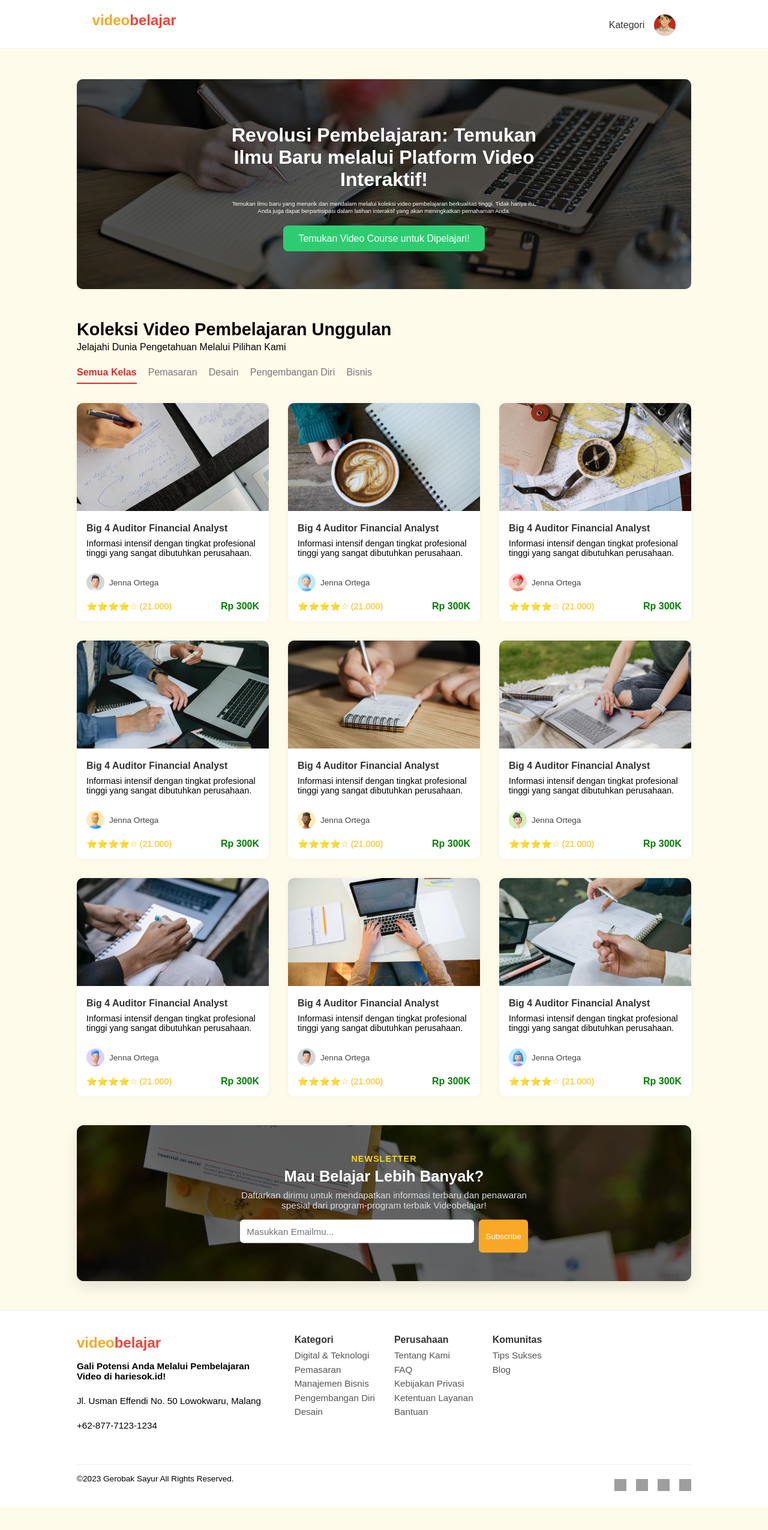
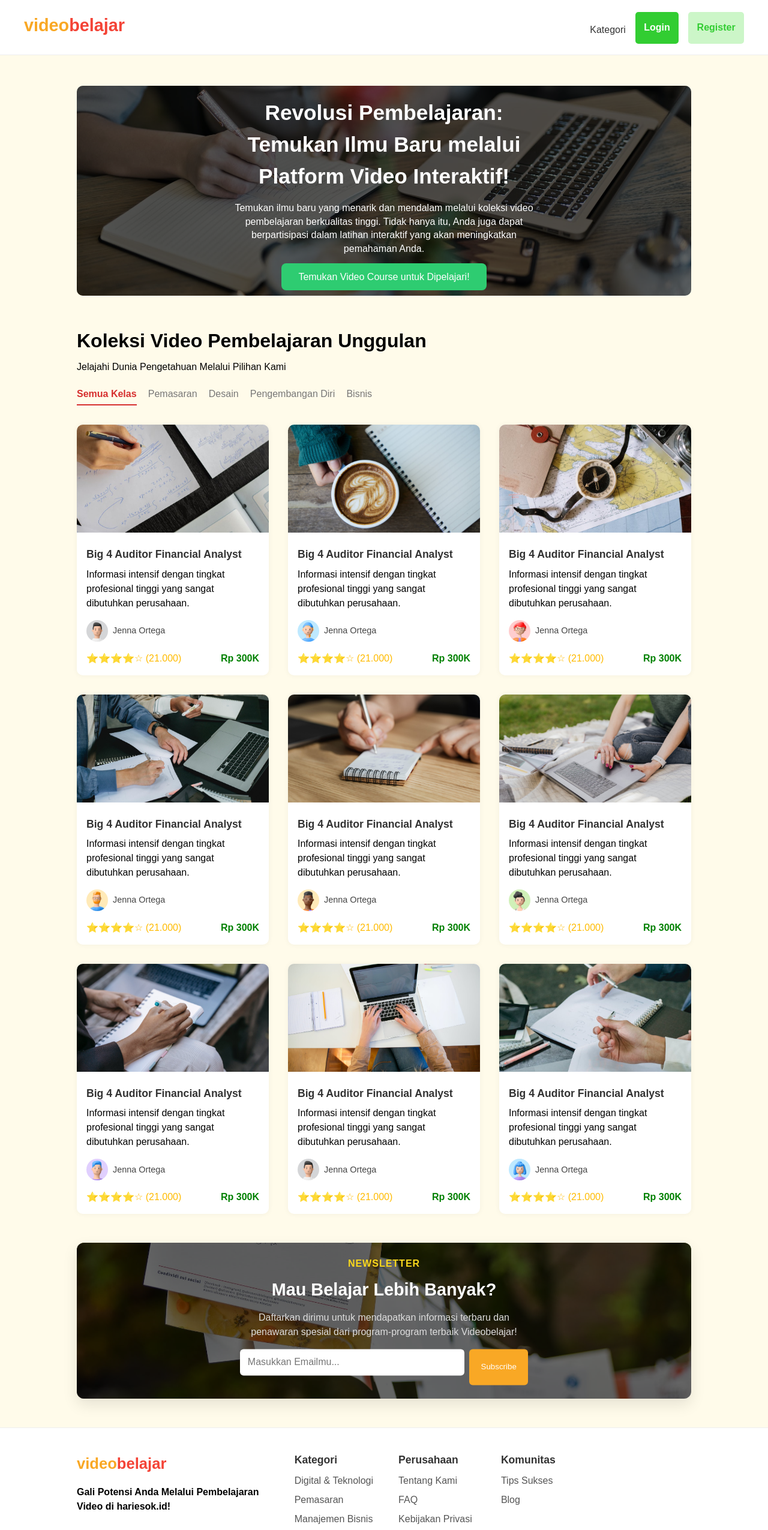
Before and after one commit to deris7/ReactJs-Video-Belajar-online-learning-platform-project, a React (Vite) app: page / in a window 1280 px wide. Shown: the top 2551 px of the page at 60% size. Before the commit the page ends 2513 px from the top, so only its background shows below. Built offline with nearby package versions, Linux system fonts and the light colour scheme; grey boxes are pictures that could not be loaded.

Commit message:
using usestate usercontext and CRUD for login and register user account

```diff
--- a/src/App.jsx
+++ b/src/App.jsx
@@ -1,14 +1,17 @@
-import { Routes, Route } from "react-router-dom";
+import { BrowserRouter as Router, Routes, Route } from "react-router-dom";
+import { UserProvider } from "./Context/UserContext";
 import Beranda from "./pages/home";
 import Login from "./pages/login";
 import Register from "./pages/register";
 
 export default function App() {
   return (
-    <Routes>
-      <Route path="/" element={<Beranda />} />
-      <Route path="/login" element={<Login />} />
-      <Route path="/register" element={<Register />} />
-    </Routes>
+    <UserProvider>
+      <Routes>
+        <Route path="/" element={<Beranda />} />
+        <Route path="/login" element={<Login />} />
+        <Route path="/register" element={<Register />} />
+      </Routes>
+    </UserProvider>
   );
 }
--- /dev/null
+++ b/src/Context/UserContext.jsx
@@ -0,0 +1,86 @@
+import { createContext, useState, useContext, useEffect } from "react";
+
+const UserContext = createContext();
+
+export function UserProvider({ children }) {
+  const [users, setUsers] = useState([]);
+  const [currentUser, setCurrentUser] = useState(null);
+
+  // Ambil data dari localStorage saat pertama kali load
+  useEffect(() => {
+    const savedUsers = localStorage.getItem("users");
+    const savedCurrentUser = localStorage.getItem("currentUser");
+    if (savedUsers) setUsers(JSON.parse(savedUsers));
+    if (savedCurrentUser) setCurrentUser(JSON.parse(savedCurrentUser));
+  }, []);
+
+  // Simpan ke localStorage setiap kali users berubah
+  useEffect(() => {
+    localStorage.setItem("users", JSON.stringify(users));
+  }, [users]);
+
+  // Simpan ke localStorage setiap kali currentUser berubah
+  useEffect(() => {
+    if (currentUser) {
+      localStorage.setItem("currentUser", JSON.stringify(currentUser));
+    } else {
+      localStorage.removeItem("currentUser");
+    }
+  }, [currentUser]);
+
+  // CRUD
+  const register = (userData) => {
+    const exists = users.find((u) => u.email === userData.email);
+    if (exists) {
+      return { success: false, message: "Email sudah terdaftar!" };
+    }
+    setUsers([...users, userData]);
+    return { success: true, message: "Registrasi berhasil!" };
+  };
+
+  const login = (email, password) => {
+    const user = users.find(
+      (u) => u.email === email && u.password === password
+    );
+    if (user) {
+      setCurrentUser(user);
+      return { success: true, message: "Login berhasil!" };
+    }
+    return { success: false, message: "Email atau password salah!" };
+  };
+
+  const updateUser = (email, newData) => {
+    const updated = users.map((u) =>
+      u.email === email ? { ...u, ...newData } : u
+    );
+    setUsers(updated);
+    if (currentUser?.email === email) {
+      setCurrentUser({ ...currentUser, ...newData });
+    }
+  };
+
+  const deleteUser = (email) => {
+    setUsers(users.filter((u) => u.email !== email));
+    if (currentUser?.email === email) {
+      setCurrentUser(null);
+    }
+  };
+
+  return (
+    <UserContext.Provider
+      value={{
+        users,
+        currentUser,
+        register,
+        login,
+        updateUser,
+        deleteUser,
+        setCurrentUser,
+      }}
+    >
+      {children}
+    </UserContext.Provider>
+  );
+}
+
+export const useUser = () => useContext(UserContext);
--- /dev/null
+++ b/src/assets/style/navbar.css
@@ -0,0 +1,79 @@
+/* Navbar */
+.navbar {
+  background: #fff;
+  border-bottom: 1px solid #eaeaea;
+  padding: 10px 20px;
+}
+
+.navbar-container {
+  max-width: 1200px;
+  margin: 0 auto;
+  display: flex;
+  justify-content: space-between;
+  align-items: center;
+}
+
+.nav-right {
+  display: flex;
+  align-items: center;
+  gap: 20px;
+}
+
+.nav-link {
+  text-decoration: none;
+  color: #333;
+  font-size: 14px;
+}
+
+.nav-link:hover {
+  text-decoration: underline;
+}
+
+/* Profile dropdown */
+.dropdown-wrapper {
+  position: relative;
+}
+
+.profile-img {
+  width: 36px;
+  height: 36px;
+  border-radius: 50%;
+  cursor: pointer;
+  border: 1px solid #ddd;
+}
+
+.dropdown-menu {
+  position: absolute;
+  right: 0;
+  top: 45px;
+  width: 180px;
+  background: #fff;
+  border: 1px solid #eaeaea;
+  border-radius: 6px;
+  box-shadow: 0px 2px 8px rgba(0, 0, 0, 0.1);
+  overflow: hidden;
+  z-index: 1000;
+}
+
+.dropdown-item {
+  display: block;
+  padding: 10px 15px;
+  font-size: 14px;
+  color: #333;
+  text-align: left;
+  text-decoration: none;
+  background: #fff;
+  transition: background 0.2s;
+  border-bottom: 1px solid #f1f1f1;
+}
+
+.dropdown-item:hover {
+  background: #f9f9f9;
+}
+
+.dropdown-item.logout {
+  color: #f44336;
+  font-weight: 500;
+  border-bottom: none;
+  cursor: pointer;
+}
--- a/src/assets/style/stylesheet.css
+++ b/src/assets/style/stylesheet.css
@@ -10,6 +10,8 @@ body {
   display: flex;
   flex-direction: column;
   min-height: 100dvh;
+  font-size: 16px; /* base font lebih nyaman */
+  line-height: 1.5;
 }
 
 /* Header */
@@ -20,7 +22,7 @@ header {
 }
 
 .logo {
-  font-size: 1.5rem;
+  font-size: 1.8rem;
   font-weight: bold;
   color: #f9a825;
   margin-bottom: 1rem;
@@ -46,13 +48,13 @@ main {
 }
 
 .login-box h2 {
-  margin-bottom: 0.3rem;
+  margin-bottom: 0.5rem;
 }
 
 .login-box p {
-  font-size: 0.9rem;
+  font-size: 1rem;
   color: #555;
-  margin-bottom: 0.5rem;
+  margin-bottom: 0.8rem;
 }
 
 form {
@@ -61,30 +63,26 @@ form {
 
 label {
   display: block;
-  margin-bottom: 0.3rem;
+  margin-bottom: 0.4rem;
   font-weight: bold;
-  font-size: 0.9rem;
+  font-size: 1rem;
 }
 
 .required {
   color: red;
 }
+
 input[type="tel"],
-#countryCode {
-  width: flex;
-  padding: 0.7rem;
-  margin-bottom: 1rem;
-  border: 1px solid #ccc;
-  border-radius: 5px;
-}
+#countryCode,
 input[type="email"],
 input[type="text"],
 input[type="password"] {
   width: 100%;
-  padding: 0.7rem;
+  padding: 0.9rem;
   margin-bottom: 1rem;
   border: 1px solid #ccc;
   border-radius: 5px;
+  font-size: 1rem;
 }
 
 .password-wrapper {
@@ -104,7 +102,7 @@ input[type="password"] {
 }
 
 .forgot-password a {
-  font-size: 0.85rem;
+  font-size: 0.9rem;
   color: #666;
   text-decoration: none;
 }
@@ -115,13 +113,13 @@ input[type="password"] {
 
 .btn {
   width: 100%;
-  padding: 0.8rem;
+  padding: 0.9rem;
   border: none;
   border-radius: 5px;
   font-weight: bold;
-  margin-bottom: 0.3rem;
+  margin-bottom: 0.5rem;
   cursor: pointer;
-  font-size: 0.95rem;
+  font-size: 1rem;
 }
 
 .btn.green {
@@ -133,6 +131,7 @@ input[type="password"] {
   background-color: #ccf6c8;
   color: #32cd32;
 }
+
 a.btn {
   text-decoration: none;
   color: white;
@@ -144,8 +143,8 @@ a.btn.light-green {
 
 .divider {
   text-align: center;
-  margin: 0.5rem 0;
-  font-size: 0.9rem;
+  margin: 0.8rem 0;
+  font-size: 1rem;
   color: #aaa;
 }
 
@@ -166,8 +165,8 @@ a.btn.light-green {
 /* Beranda Page */
 
 h1 {
-  font-size: 1.8rem;
-  margin-bottom: 0.25rem;
+  font-size: 2rem;
+  margin-bottom: 0.5rem;
 }
 
 p {
@@ -228,13 +227,13 @@ p {
 }
 
 .card-body h3 {
-  font-size: 1rem;
+  font-size: 1.1rem;
   margin-bottom: 0.5rem;
   color: #333;
 }
 
 .card-body p {
-  font-size: 0.9rem;
+  font-size: 1rem;
   color: #666;
   margin-bottom: 1rem;
   min-height: 42px;
@@ -248,13 +247,13 @@ p {
 }
 
 .instructor img {
-  width: 30px;
-  height: 30px;
+  width: 36px;
+  height: 36px;
   border-radius: 50%;
 }
 
 .instructor span {
-  font-size: 0.85rem;
+  font-size: 0.9rem;
   color: #444;
 }
 
@@ -265,13 +264,13 @@ p {
 }
 
 .rating {
-  font-size: 0.9rem;
+  font-size: 1rem;
   color: #ffbb00;
 }
 
 .rating span {
   color: #555;
-  font-size: 0.8rem;
+  font-size: 0.9rem;
   margin-left: 0.3rem;
 }
 
@@ -283,11 +282,11 @@ p {
 .container {
   max-width: 80%;
   margin: 0 auto;
-  /* padding: 2rem 2rem; Atur jarak dari tepi kiri dan kanan */
 }
 .container p {
   color: black;
 }
+
 /* ==== NAVBAR ==== */
 .navbar {
   background-color: #fff;
@@ -314,8 +313,8 @@ p {
 }
 
 .nav-right img {
-  width: 36px;
-  height: 36px;
+  width: 40px;
+  height: 40px;
   border-radius: 50%;
   object-fit: cover;
 }
@@ -326,14 +325,8 @@ p {
   width: 80%;
   height: 350px;
   overflow: hidden;
-}
-.greetings {
-  /* max-width: 1200px; */
-  margin: 0 auto;
+  margin: 4% auto;
   border-radius: 10px;
-  /* padding-top: 20px; */
-  margin-top: 4%;
-  margin-bottom: 4%;
   display: flex;
 }
 
@@ -356,30 +349,27 @@ p {
   top: 50%;
   left: 50%;
   transform: translate(-50%, -50%);
-  /* z-index: 2; */
   text-align: center;
   color: #fff;
-  /* max-width: 100px; */
-  /* padding: 0 1rem; */
 }
 
 .greetings h1 {
-  font-size: 2rem;
+  font-size: 2.2rem;
   font-weight: bold;
   margin-bottom: 1rem;
 }
 
 .greetings p {
-  font-size: 0.6rem;
-  line-height: 1.2;
-  margin-bottom: 2rem;
+  font-size: 1rem;
+  line-height: 1.4;
+  margin-bottom: 1.5rem;
 }
 
 .greetings .btn {
   background-color: #2ecc71;
   color: #fff;
   border: none;
-  padding: 0.8rem 1.6rem;
+  padding: 0.9rem 1.8rem;
   border-radius: 8px;
   font-size: 1rem;
   font-weight: 500;
@@ -396,7 +386,6 @@ p {
 .newsletter {
   position: relative;
   width: 80%;
-  /* max-width: 1000px; */
   height: 260px;
   margin: 3rem auto;
   border-radius: 12px;
@@ -430,21 +419,21 @@ p {
 }
 
 .newsletter h4 {
-  font-size: 0.9rem;
+  font-size: 1rem;
   font-weight: 600;
   letter-spacing: 1px;
-  margin-bottom: 0.4rem;
+  margin-bottom: 0.6rem;
   color: #f9d71c;
 }
 
 .newsletter h2 {
-  font-size: 1.6rem;
+  font-size: 1.8rem;
   font-weight: bold;
-  margin-bottom: 0.5rem;
+  margin-bottom: 0.8rem;
 }
 
 .newsletter p {
-  font-size: 0.95rem;
+  font-size: 1rem;
   margin-bottom: 1rem;
   color: #ddd;
 }
@@ -459,17 +448,17 @@ p {
 
 .newsletter-form input[type="email"] {
   flex: 1;
-  padding: 0.7rem;
+  padding: 0.8rem;
   border-radius: 6px;
   border: none;
-  font-size: 0.95rem;
+  font-size: 1rem;
 }
 
 .newsletter-form button {
   background-color: #f9a825;
   color: #fff;
   border: none;
-  padding: 0.7rem;
+  padding: 0.8rem 1.2rem;
   font-weight: 500;
   border-radius: 6px;
   cursor: pointer;
@@ -486,7 +475,7 @@ p {
   border-top: 1px solid #eee;
   padding: 2.5rem 0 1rem;
   margin-top: 3rem;
-  font-size: 0.95rem;
+  font-size: 1rem;
   color: #333;
 }
 
@@ -504,7 +493,7 @@ p {
 }
 
 .footer-brand .logo {
-  font-size: 1.5rem;
+  font-size: 1.6rem;
   font-weight: bold;
   color: #f9a825;
   margin-bottom: 1rem;
@@ -519,8 +508,8 @@ p {
 }
 
 .footer-links h4 {
-  font-size: 1rem;
-  margin-bottom: 0.5rem;
+  font-size: 1.1rem;
+  margin-bottom: 0.6rem;
 }
 
 .footer-links ul {
@@ -530,7 +519,7 @@ p {
 }
 
 .footer-links li {
-  margin-bottom: 0.4rem;
+  margin-bottom: 0.5rem;
   color: #555;
   cursor: pointer;
 }
@@ -546,7 +535,7 @@ p {
   justify-content: space-between;
   align-items: center;
   flex-wrap: wrap;
-  font-size: 0.85rem;
+  font-size: 0.9rem;
   color: #777;
 }
 
@@ -556,8 +545,8 @@ p {
 }
 
 .social-icons img {
-  width: 20px;
-  height: 20px;
+  width: 22px;
+  height: 22px;
   filter: grayscale(100%);
   transition: filter 0.3s ease;
 }
@@ -567,33 +556,26 @@ p {
 }
 
 /* Responsive */
-
 @media (max-width: 600px) {
   .card-grid {
     grid-template-columns: 1fr;
   }
+
   .tabs button {
-    background: none;
-    border: none;
-    font-weight: 400;
-    font-size: 0.8rem;
-    color: #777;
-    cursor: pointer;
-    padding-bottom: 0.5rem;
-    border-bottom: 2px solid transparent;
-    transition: all 0.2s ease;
+    font-size: 0.9rem;
   }
+
   .greetings h1 {
-    font-size: 1rem;
-    font-weight: bold;
+    font-size: 1.4rem;
     margin-bottom: 0.8rem;
   }
 
   .greetings p {
-    font-size: 0.8rem;
-    line-height: 1;
+    font-size: 0.9rem;
+    line-height: 1.3;
     margin-bottom: 1rem;
   }
+
   .newsletter-form {
     flex-direction: column;
   }
@@ -602,6 +584,7 @@ p {
   .newsletter-form button {
     width: 100%;
   }
+
   .footer-top {
     flex-direction: column;
   }
--- a/src/components/letter.jsx
+++ b/src/components/letter.jsx
@@ -10,7 +10,7 @@ export default function letter() {
           Daftarkan dirimu untuk mendapatkan informasi terbaru dan penawaran
           spesial dari program-program terbaik Videobelajar!
         </p>
-        <form className="newsletter-form">
+        <form className="newsletter-form" type="email">
           <input type="email" placeholder="Masukkan Emailmu..." required />
           <button type="submit">Subscribe</button>
         </form>
--- a/src/components/navbar.jsx
+++ b/src/components/navbar.jsx
@@ -1,13 +1,80 @@
+import { Link, useNavigate } from "react-router-dom";
+import { useUser } from "../Context/UserContext";
+import { useState, useRef, useEffect } from "react";
+import Logo from "./logo";
+// import "../assets/style/navbar.css";
+
 export default function Navbar() {
+  const { currentUser, setCurrentUser } = useUser();
+  const navigate = useNavigate();
+
+  const [isDropdownOpen, setIsDropdownOpen] = useState(false);
+  const dropdownRef = useRef(null);
+
+  const handleLogout = () => {
+    setCurrentUser(null);
+    navigate("/login");
+  };
+
+  useEffect(() => {
+    const handleClickOutside = (event) => {
+      if (dropdownRef.current && !dropdownRef.current.contains(event.target)) {
+        setIsDropdownOpen(false);
+      }
+    };
+    document.addEventListener("mousedown", handleClickOutside);
+    return () => {
+      document.removeEventListener("mousedown", handleClickOutside);
+    };
+  }, []);
+
   return (
     <header className="navbar">
-      <div className="container">
-        <div className="logo">
-          video<span style={{ color: "#f44336" }}>belajar</span>
-        </div>
+      <div className="navbar-container">
+        <Logo />
         <div className="nav-right">
-          <a href="#">Kategori</a>
-          <img src="/images/profile.png" alt="User Avatar" />
+          <Link to="/kategori" className="nav-link">
+            Kategori
+          </Link>
+
+          {currentUser ? (
+            <div className="dropdown-wrapper" ref={dropdownRef}>
+              <img
+                src="/images/profile.png"
+                alt="User Profile"
+                className="profile-img"
+                onClick={() => setIsDropdownOpen(!isDropdownOpen)}
+              />
+              {isDropdownOpen && (
+                <div className="dropdown-menu">
+                  <Link to="/profile" className="dropdown-item">
+                    Profil Saya
+                  </Link>
+                  <Link to="/kelas-saya" className="dropdown-item">
+                    Kelas Saya
+                  </Link>
+                  <Link to="/pesanan-saya" className="dropdown-item">
+                    Pesanan Saya
+                  </Link>
+                  <button
+                    onClick={handleLogout}
+                    className="dropdown-item logout"
+                  >
+                    ↩ Keluar
+                  </button>
+                </div>
+              )}
+            </div>
+          ) : (
+            <>
+              <Link to="/login" className="btn green">
+                Login
+              </Link>
+              <Link to="/register" className="btn light-green">
+                Register
+              </Link>
+            </>
+          )}
         </div>
       </div>
     </header>
--- a/src/main.jsx
+++ b/src/main.jsx
@@ -2,6 +2,7 @@ import React from "react";
 import ReactDOM from "react-dom/client";
 import { BrowserRouter } from "react-router-dom";
 import App from "./App";
+import "./assets/style/navbar.css";
 import "./assets/style/stylesheet.css";
 
 ReactDOM.createRoot(document.getElementById("root")).render(
```
Also changed, not shown: src/pages/login.jsx (+42 -19 lines), src/pages/register.jsx (+60 -24 lines).
